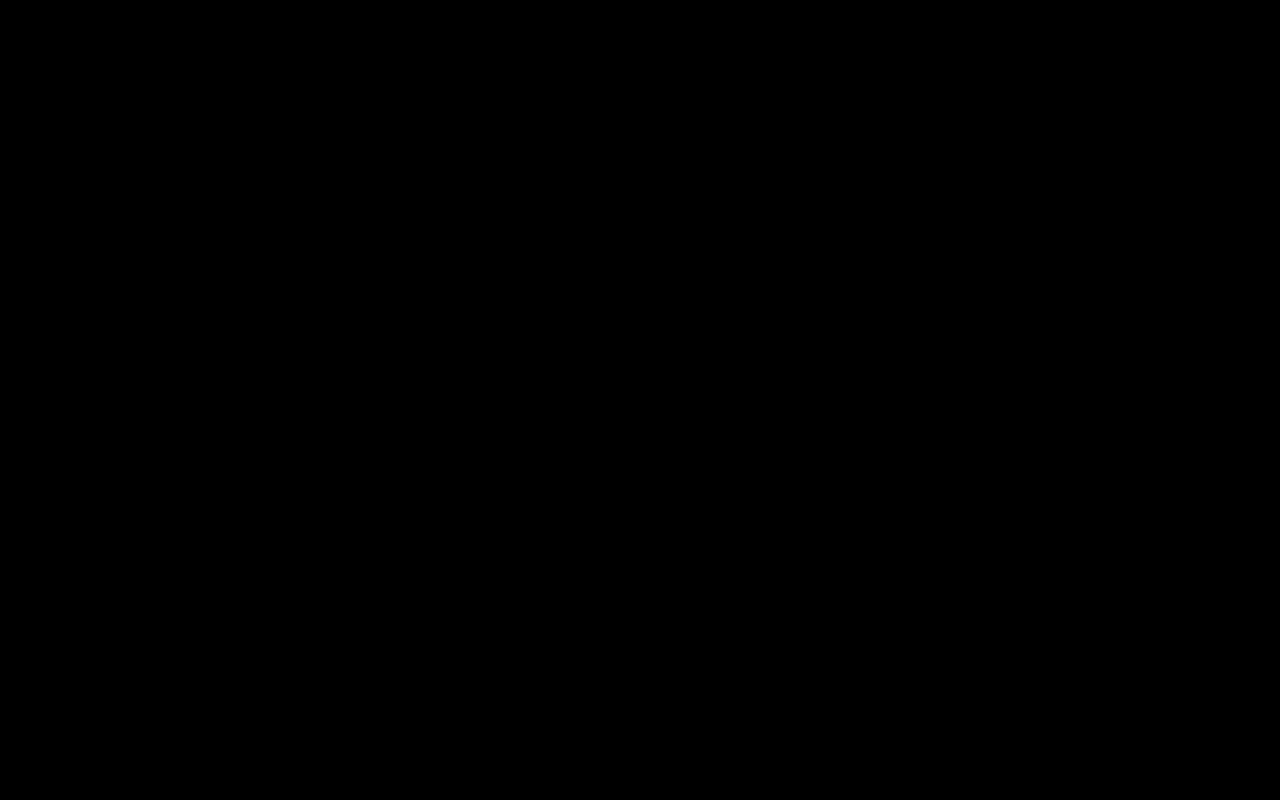
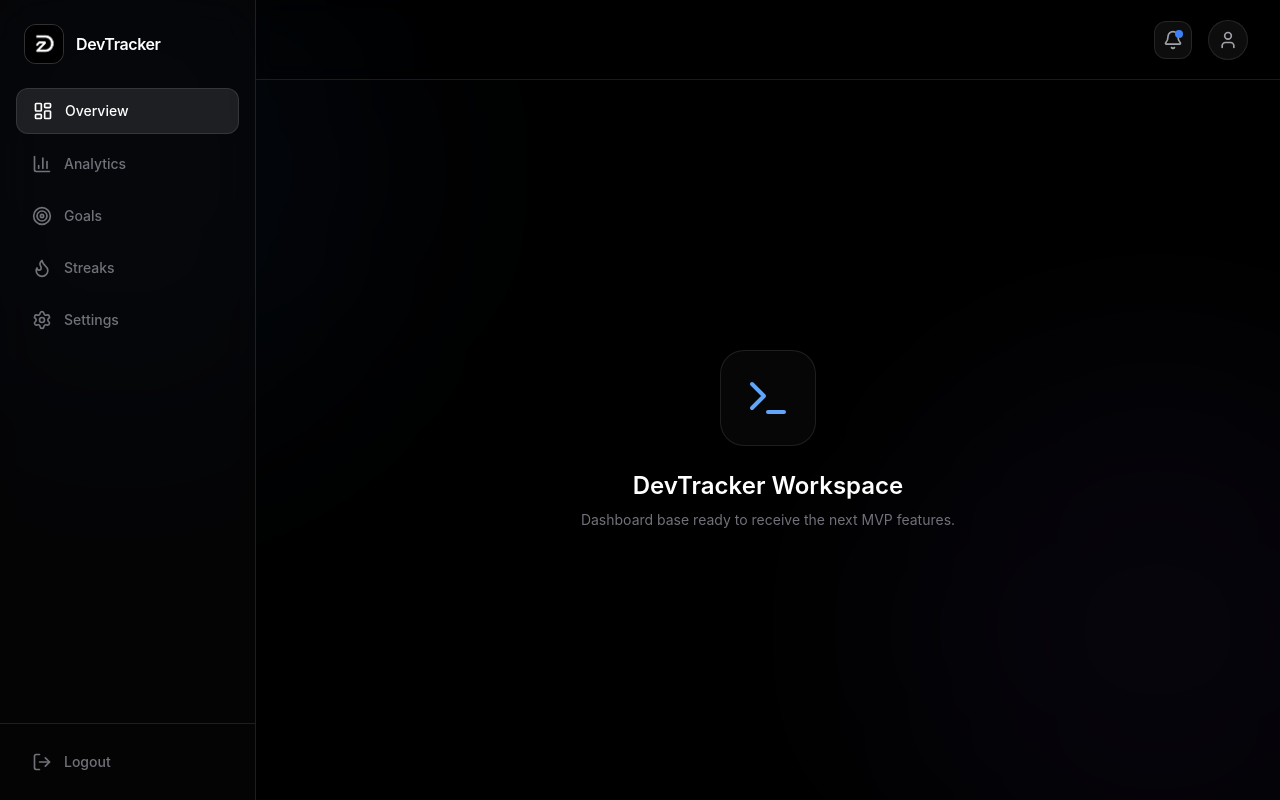
Before and after one commit to Daniel-Brevess/Devtracker-public, a React (Vite) app in the folder front-end/: page /dashboard22 in a window 1280 px wide. Before the commit this address had no page. Built offline with nearby package versions, Linux system fonts and the light colour scheme.

Commit message:
Add a new dashboard

```diff
--- /dev/null
+++ b/front-end/src/pages/private/Dashboard22.jsx
@@ -0,0 +1,116 @@
+import { Link } from "react-router-dom";
+import {
+  LayoutDashboard,
+  BarChart3,
+  Target,
+  Flame,
+  Settings,
+  LogOut,
+  Bell,
+  User,
+  Terminal,
+} from "lucide-react";
+
+import DevLogo from "../../assets/DevLogoBranco.png";
+
+export default function Dashboard2() {
+  const menuItems = [
+    { icon: LayoutDashboard, label: "Overview", active: true },
+    { icon: BarChart3, label: "Analytics", active: false },
+    { icon: Target, label: "Goals", active: false },
+    { icon: Flame, label: "Streaks", active: false },
+    { icon: Settings, label: "Settings", active: false },
+  ];
+
+  return (
+    <div className="flex min-h-screen bg-black text-white">
+      {/* Background */}
+      <div className="pointer-events-none fixed inset-0 z-0">
+        <div className="absolute left-[-10%] top-[-10%] h-[500px] w-[500px] rounded-full bg-blue-500/5 blur-[120px]" />
+        <div className="absolute bottom-[-10%] right-[-10%] h-[500px] w-[500px] rounded-full bg-violet-500/5 blur-[120px]" />
+      </div>
+
+      {/* Sidebar */}
+      <aside className="fixed left-0 top-0 z-50 flex h-full w-64 flex-col border-r border-white/10 bg-zinc-950/50 backdrop-blur-xl">
+        <div className="p-6">
+          <div className="flex items-center gap-3">
+            <div className="flex h-10 w-10 items-center justify-center overflow-hidden rounded-xl border border-white/10 bg-zinc-900">
+              <img
+                src={DevLogo}
+                alt="DevTracker Logo"
+                className="h-full w-full object-cover"
+              />
+            </div>
+
+            <span className="font-semibold tracking-tight">
+              DevTracker
+            </span>
+          </div>
+        </div>
+
+        <nav className="flex-1 space-y-2 px-4">
+          {menuItems.map((item) => (
+            <button
+              key={item.label}
+              className={`flex w-full items-center gap-3 rounded-xl px-4 py-3 text-sm font-medium transition-all ${
+                item.active
+                  ? "border border-white/10 bg-white/10 text-white"
+                  : "text-zinc-500 hover:bg-white/5 hover:text-white"
+              }`}
+            >
+              <item.icon className="h-5 w-5" />
+              {item.label}
+            </button>
+          ))}
+        </nav>
+
+        <div className="border-t border-white/10 p-4">
+          <Link
+            to="/"
+            className="flex w-full items-center gap-3 rounded-xl px-4 py-3 text-sm font-medium text-zinc-500 transition-all hover:bg-red-500/10 hover:text-red-400"
+          >
+            <LogOut className="h-5 w-5" />
+            Logout
+          </Link>
+        </div>
+      </aside>
+
+      {/* Main */}
+      <main className="relative z-10 ml-64 flex flex-1 flex-col">
+        {/* Top Header */}
+        <header className="flex h-20 items-center justify-end border-b border-white/10 bg-black/20 px-8 backdrop-blur-md">
+          <div className="flex items-center gap-4">
+            <button className="relative rounded-xl border border-white/10 bg-white/5 p-2 text-zinc-400 transition-all hover:text-white">
+              <Bell className="h-5 w-5" />
+              <span className="absolute right-2 top-2 h-2 w-2 rounded-full bg-blue-500" />
+            </button>
+
+            <Link
+              to="/profile"
+              className="flex h-10 w-10 items-center justify-center rounded-full border border-white/10 bg-white/5 text-zinc-400 transition-all hover:text-white"
+            >
+              <User className="h-5 w-5" />
+            </Link>
+          </div>
+        </header>
+
+        {/* Empty Center */}
+        <section className="flex flex-1 items-center justify-center">
+          <div className="flex flex-col items-center text-center">
+            <div className="flex h-24 w-24 items-center justify-center rounded-3xl border border-white/10 bg-zinc-950/70 text-blue-400 backdrop-blur-sm">
+              <Terminal className="h-12 w-12" />
+            </div>
+
+            <h1 className="mt-6 text-2xl font-semibold">
+              DevTracker Workspace
+            </h1>
+
+            <p className="mt-2 max-w-sm text-sm text-zinc-500">
+              Dashboard base ready to receive the next MVP features.
+            </p>
+          </div>
+        </section>
+      </main>
+    </div>
+  );
+}
--- a/front-end/src/routes/AppRoutes.jsx
+++ b/front-end/src/routes/AppRoutes.jsx
@@ -4,6 +4,7 @@ import LandingPage from "../pages/public/LandingPage";
 import Register from "../pages/public/Register";
 import Login from "../pages/public/Login";
 import Dashboard from "../pages/private/Dashboard";
+import Dashboard22 from "../pages/private/Dashboard22";
 import Profile from "../pages/private/Profile";
 import ProfileEdit from "../pages/private/ProfileEdit";
 
@@ -40,6 +41,11 @@ export default function AppRoutes() {
           path="/profileedit"
           element={<ProfileEdit />}
         />
+
+        <Route
+          path="/dashboard22"
+          element={<Dashboard22 />}
+        />
       </Routes>
     </BrowserRouter>
   );
```
